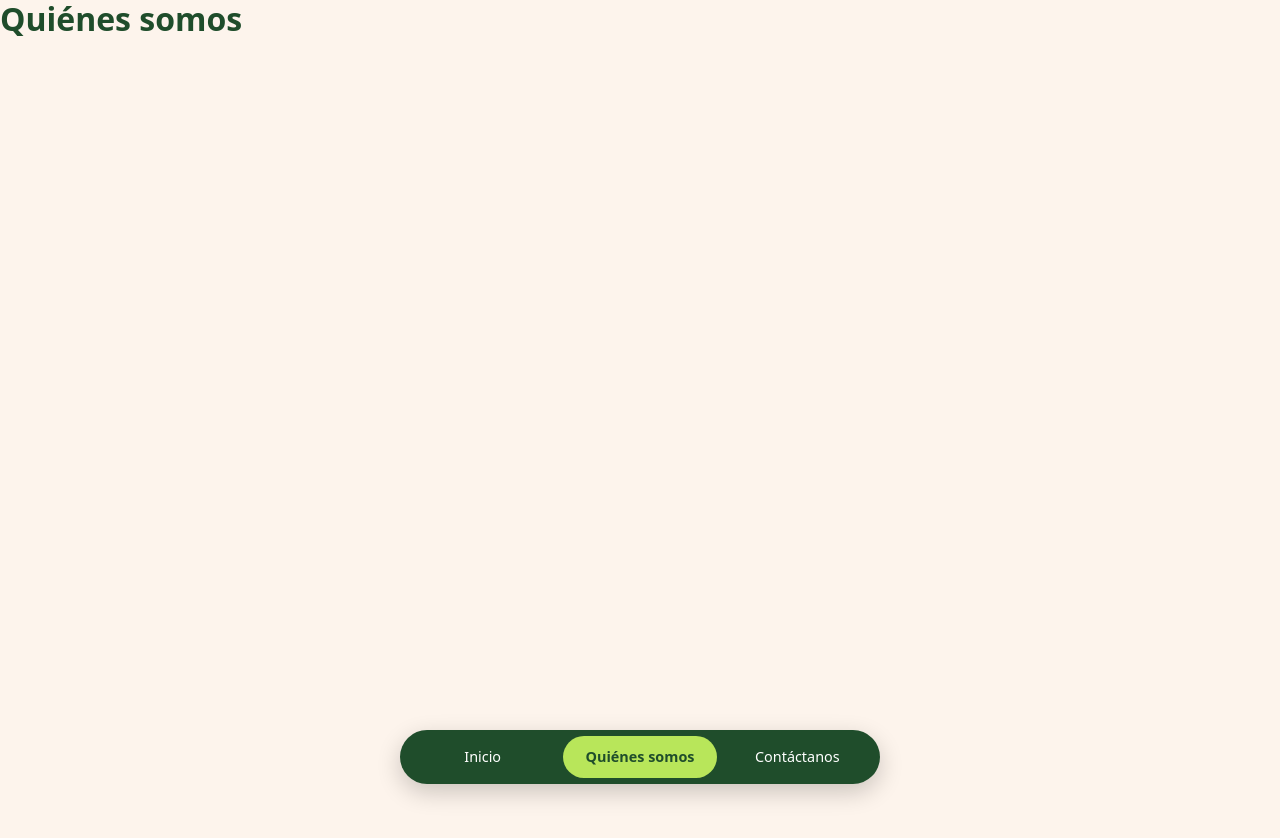
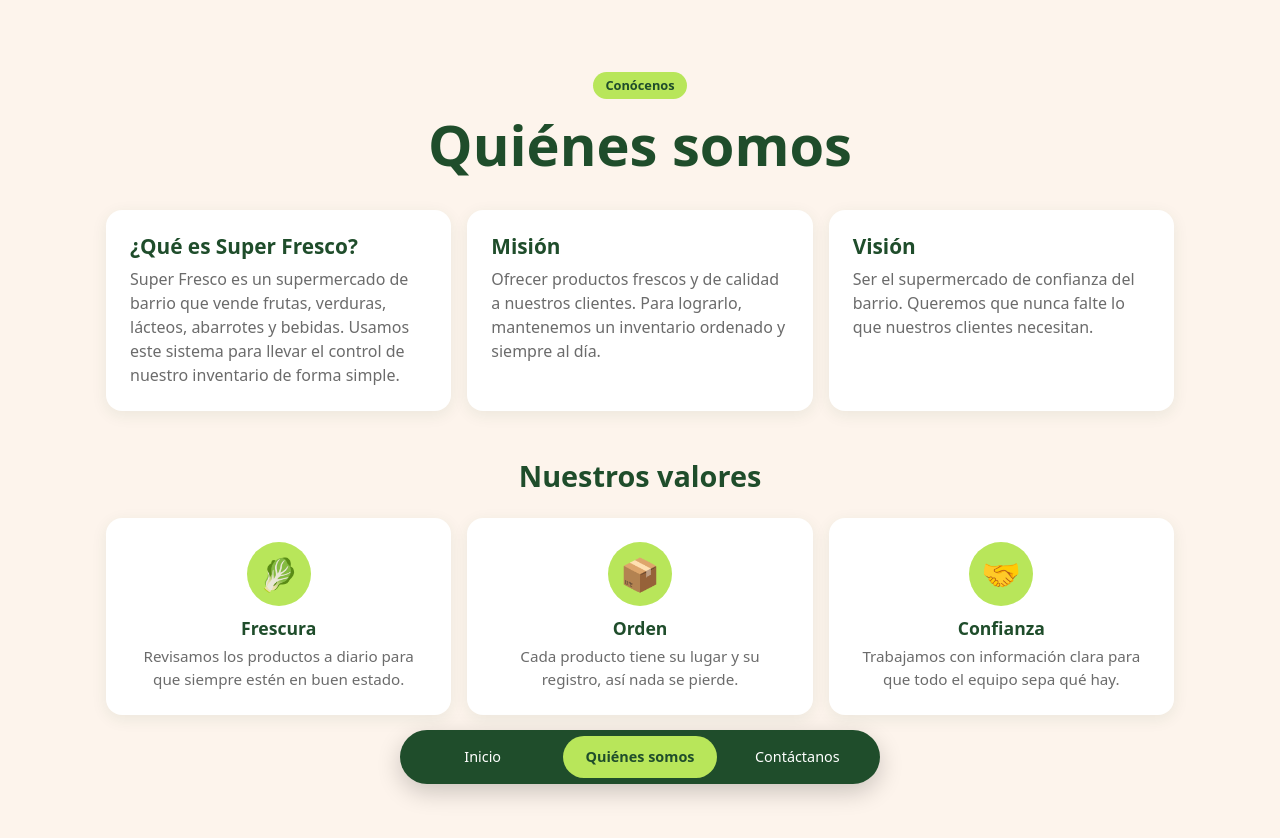
Before and after one commit to camigmar/supermercado-camila-gonzalez-PFY2202, a React (Vite) app: page /quienes-somos in a window 1280 px wide. Shown: the top 838 px of the page. Before the commit the page ends 800 px from the top, so only its background shows below. Built offline with nearby package versions, Linux system fonts and the light colour scheme.

Commit message:
Agrego páginas Quiénes somos y Contáctanos

```diff
--- /dev/null
+++ b/src/pages/Contactanos.css
@@ -0,0 +1,142 @@
+/* Espacio arriba y abajo de la página */
+.contacto {
+  padding-top: 48px;
+  padding-bottom: 32px;
+}
+
+/* ----- Encabezado ----- */
+.contacto-encabezado {
+  text-align: center;
+  margin-bottom: 32px;
+}
+
+.contacto-encabezado h1 {
+  font-size: 2.5rem;
+  margin-bottom: 8px;
+}
+
+.contacto-encabezado p {
+  color: var(--texto-suave);
+}
+
+/* ----- Tarjetas ----- */
+.contacto-grilla {
+  display: grid;
+  gap: 16px;
+}
+
+.contacto-tarjeta {
+  padding: 24px;
+  background: var(--blanco);
+  border-radius: var(--radio);
+  box-shadow: var(--sombra);
+}
+
+.contacto-tarjeta h2 {
+  font-size: 1.3rem;
+  margin-bottom: 16px;
+}
+
+/* ----- Datos de contacto ----- */
+.contacto-datos ul {
+  list-style: none;
+  margin: 0;
+  padding: 0;
+  display: grid;
+  gap: 16px;
+}
+
+.contacto-datos li {
+  display: flex;
+  align-items: center;
+  gap: 12px;
+}
+
+/* Círculo con el emoji */
+.dato-icono {
+  flex-shrink: 0;
+  width: 44px;
+  height: 44px;
+  display: flex;
+  align-items: center;
+  justify-content: center;
+  border-radius: 50%;
+  background: var(--crema);
+  font-size: 1.3rem;
+}
+
+.contacto-datos strong {
+  color: var(--verde-oscuro);
+}
+
+.contacto-datos p {
+  color: var(--texto-suave);
+  font-size: 0.95rem;
+}
+
+/* ----- Formulario ----- */
+.formulario {
+  display: flex;
+  flex-direction: column;
+}
+
+.formulario label {
+  margin-bottom: 4px;
+  color: var(--verde-oscuro);
+  font-weight: 600;
+  font-size: 0.9rem;
+}
+
+.formulario input,
+.formulario textarea {
+  margin-bottom: 16px;
+  padding: 10px 14px;
+  border: 1px solid #ddd;
+  border-radius: 12px;
+  background: var(--crema);
+  font-family: inherit;
+  font-size: 1rem;
+  resize: vertical;
+}
+
+.formulario input:focus,
+.formulario textarea:focus {
+  outline: 2px solid var(--lima);
+  border-color: var(--lima);
+}
+
+/* El botón usa la clase .boton de global.css */
+.formulario-boton {
+  align-self: flex-start;
+  border: none;
+  font-size: 1rem;
+  font-family: inherit;
+  cursor: pointer;
+}
+
+/* Aviso de mensaje enviado */
+.mensaje-enviado {
+  margin-top: 16px;
+  padding: 12px 16px;
+  border-radius: 12px;
+  background: #e6f4d7;
+  color: var(--verde-oscuro);
+  font-weight: 600;
+}
+
+/* ----- Computador ----- */
+@media (min-width: 768px) {
+  .contacto {
+    padding-top: 72px;
+  }
+
+  .contacto-encabezado h1 {
+    font-size: 3.5rem;
+  }
+
+  /* Datos a la izquierda y formulario a la derecha */
+  .contacto-grilla {
+    grid-template-columns: 1fr 1.4fr;
+    align-items: start;
+  }
+}
--- a/src/pages/Contactanos.jsx
+++ b/src/pages/Contactanos.jsx
@@ -1,6 +1,99 @@
-// Página de contacto
+import { useState } from 'react'
+import './Contactanos.css'
+
+// Datos de contacto ficticios
+const datosContacto = [
+  { emoji: '📍', titulo: 'Dirección', texto: 'Av. Los Aromos 1234, Santiago' },
+  { emoji: '📞', titulo: 'Teléfono', texto: '+56 2 2345 6789' },
+  { emoji: '✉️', titulo: 'Correo', texto: 'contacto@superfresco.cl' },
+  { emoji: '🕒', titulo: 'Horario', texto: 'Lunes a sábado, 9:00 a 21:00' },
+]
+
 function Contactanos() {
-  return <h1>Contáctanos</h1>
+  // Valores del formulario
+  const [nombre, setNombre] = useState('')
+  const [correo, setCorreo] = useState('')
+  const [mensaje, setMensaje] = useState('')
+  // Indica si ya se envió el mensaje
+  const [enviado, setEnviado] = useState(false)
+
+  // Al enviar no recarga la página y muestra el aviso
+  function manejarEnvio(e) {
+    e.preventDefault()
+    setEnviado(true)
+    // Se limpian los campos (no se guarda nada)
+    setNombre('')
+    setCorreo('')
+    setMensaje('')
+  }
+
+  return (
+    <div className="contacto contenedor">
+      {/* Título de la página */}
+      <header className="contacto-encabezado">
+        <h1>Contáctanos</h1>
+        <p>Escríbenos si tienes dudas o sugerencias.</p>
+      </header>
+
+      <div className="contacto-grilla">
+        {/* Tarjeta con los datos de contacto */}
+        <section className="contacto-tarjeta contacto-datos">
+          <h2>Datos de contacto</h2>
+          <ul>
+            {datosContacto.map((dato) => (
+              <li key={dato.titulo}>
+                <span className="dato-icono">{dato.emoji}</span>
+                <div>
+                  <strong>{dato.titulo}</strong>
+                  <p>{dato.texto}</p>
+                </div>
+              </li>
+            ))}
+          </ul>
+        </section>
+
+        {/* Formulario */}
+        <section className="contacto-tarjeta">
+          <h2>Envíanos un mensaje</h2>
+          <form className="formulario" onSubmit={manejarEnvio}>
+            <label htmlFor="nombre">Nombre</label>
+            <input
+              id="nombre"
+              type="text"
+              value={nombre}
+              onChange={(e) => setNombre(e.target.value)}
+              required
+            />
+
+            <label htmlFor="correo">Correo</label>
+            <input
+              id="correo"
+              type="email"
+              value={correo}
+              onChange={(e) => setCorreo(e.target.value)}
+              required
+            />
+
+            <label htmlFor="mensaje">Mensaje</label>
+            <textarea
+              id="mensaje"
+              rows="4"
+              value={mensaje}
+              onChange={(e) => setMensaje(e.target.value)}
+              required
+            />
+
+            <button type="submit" className="boton formulario-boton">
+              Enviar
+            </button>
+          </form>
+
+          {/* Aviso cuando se envía */}
+          {enviado && <p className="mensaje-enviado">✅ Mensaje enviado</p>}
+        </section>
+      </div>
+    </div>
+  )
 }
 
 export default Contactanos
--- /dev/null
+++ b/src/pages/QuienesSomos.css
@@ -0,0 +1,108 @@
+/* Espacio arriba y abajo de la página */
+.quienes {
+  padding-top: 48px;
+  padding-bottom: 32px;
+}
+
+/* ----- Encabezado ----- */
+.quienes-encabezado {
+  text-align: center;
+  margin-bottom: 32px;
+}
+
+.quienes-etiqueta {
+  display: inline-block;
+  margin-bottom: 12px;
+  padding: 4px 12px;
+  border-radius: 999px;
+  background: var(--lima);
+  color: var(--verde-oscuro);
+  font-size: 0.8rem;
+  font-weight: 600;
+}
+
+.quienes-encabezado h1 {
+  font-size: 2.5rem;
+}
+
+/* ----- Qué es, misión y visión ----- */
+.quienes-info {
+  display: grid;
+  gap: 16px;
+  margin-bottom: 48px;
+}
+
+.quienes-bloque {
+  padding: 24px;
+  background: var(--blanco);
+  border-radius: var(--radio);
+  box-shadow: var(--sombra);
+}
+
+.quienes-bloque h2 {
+  font-size: 1.3rem;
+  margin-bottom: 8px;
+}
+
+.quienes-bloque p {
+  color: var(--texto-suave);
+}
+
+/* ----- Valores ----- */
+.valores-titulo {
+  font-size: 1.8rem;
+  text-align: center;
+  margin-bottom: 24px;
+}
+
+.valores {
+  display: grid;
+  gap: 16px;
+}
+
+.valor {
+  padding: 24px;
+  text-align: center;
+  background: var(--blanco);
+  border-radius: var(--radio);
+  box-shadow: var(--sombra);
+}
+
+/* Círculo lima con el emoji */
+.valor-icono {
+  width: 64px;
+  height: 64px;
+  margin: 0 auto 12px;
+  display: flex;
+  align-items: center;
+  justify-content: center;
+  border-radius: 50%;
+  background: var(--lima);
+  font-size: 2rem;
+}
+
+.valor h3 {
+  font-size: 1.1rem;
+  margin-bottom: 6px;
+}
+
+.valor p {
+  color: var(--texto-suave);
+  font-size: 0.95rem;
+}
+
+/* ----- Computador ----- */
+@media (min-width: 768px) {
+  .quienes {
+    padding-top: 72px;
+  }
+
+  .quienes-encabezado h1 {
+    font-size: 3.5rem;
+  }
+
+  .quienes-info,
+  .valores {
+    grid-template-columns: repeat(3, 1fr);
+  }
+}
--- a/src/pages/QuienesSomos.jsx
+++ b/src/pages/QuienesSomos.jsx
@@ -1,6 +1,74 @@
-// Página de quiénes somos
+import './QuienesSomos.css'
+
+// Valores de la empresa con su emoji
+const valores = [
+  {
+    emoji: '🥬',
+    titulo: 'Frescura',
+    texto: 'Revisamos los productos a diario para que siempre estén en buen estado.',
+  },
+  {
+    emoji: '📦',
+    titulo: 'Orden',
+    texto: 'Cada producto tiene su lugar y su registro, así nada se pierde.',
+  },
+  {
+    emoji: '🤝',
+    titulo: 'Confianza',
+    texto: 'Trabajamos con información clara para que todo el equipo sepa qué hay.',
+  },
+]
+
 function QuienesSomos() {
-  return <h1>Quiénes somos</h1>
+  return (
+    <div className="quienes contenedor">
+      {/* Título de la página */}
+      <header className="quienes-encabezado">
+        <span className="quienes-etiqueta">Conócenos</span>
+        <h1>Quiénes somos</h1>
+      </header>
+
+      {/* Qué es, misión y visión */}
+      <section className="quienes-info">
+        <article className="quienes-bloque">
+          <h2>¿Qué es Super Fresco?</h2>
+          <p>
+            Super Fresco es un supermercado de barrio que vende frutas, verduras, lácteos,
+            abarrotes y bebidas. Usamos este sistema para llevar el control de nuestro
+            inventario de forma simple.
+          </p>
+        </article>
+        <article className="quienes-bloque">
+          <h2>Misión</h2>
+          <p>
+            Ofrecer productos frescos y de calidad a nuestros clientes. Para lograrlo, mantenemos
+            un inventario ordenado y siempre al día.
+          </p>
+        </article>
+        <article className="quienes-bloque">
+          <h2>Visión</h2>
+          <p>
+            Ser el supermercado de confianza del barrio. Queremos que nunca falte lo que nuestros
+            clientes necesitan.
+          </p>
+        </article>
+      </section>
+
+      {/* Valores */}
+      <section className="valores-seccion">
+        <h2 className="valores-titulo">Nuestros valores</h2>
+        <div className="valores">
+          {valores.map((valor) => (
+            <article key={valor.titulo} className="valor">
+              <div className="valor-icono">{valor.emoji}</div>
+              <h3>{valor.titulo}</h3>
+              <p>{valor.texto}</p>
+            </article>
+          ))}
+        </div>
+      </section>
+    </div>
+  )
 }
 
 export default QuienesSomos
```
